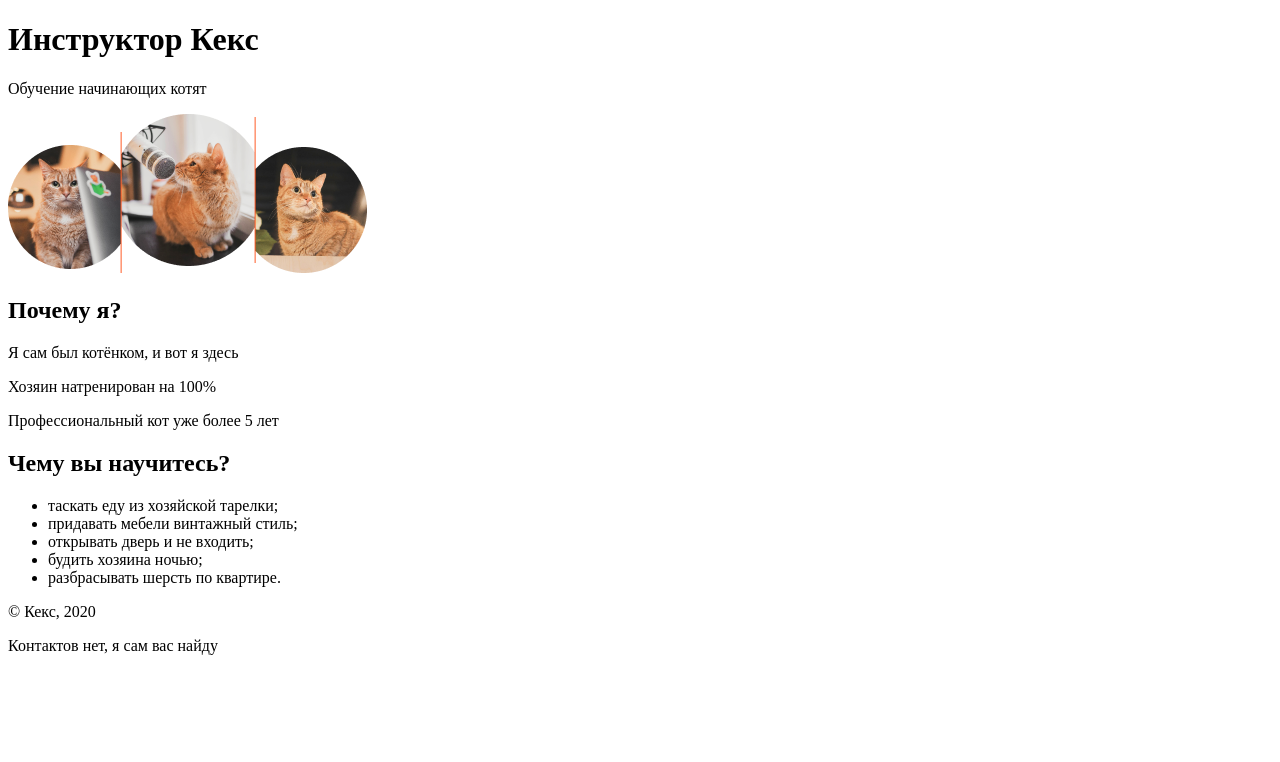
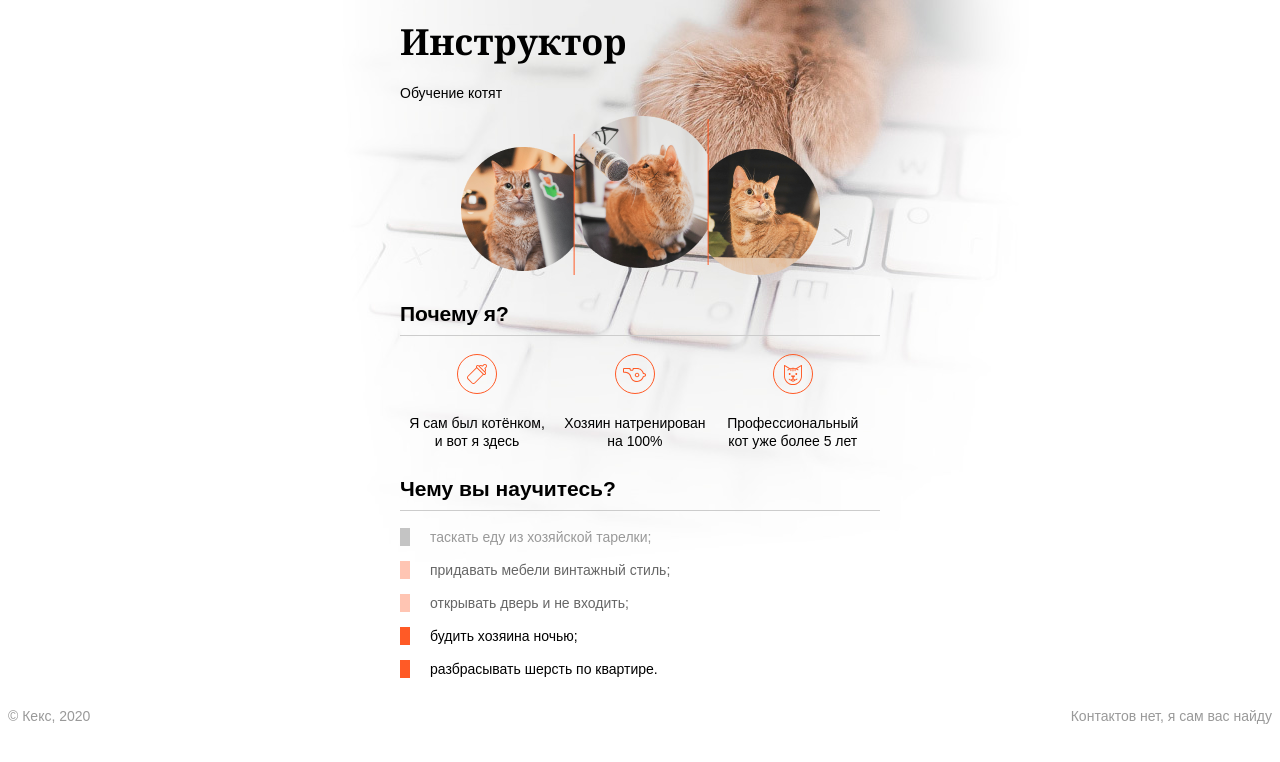
Before and after one commit to Alicelid/new-site, a plain HTML site: page index.html in a window 1280 px wide. Drawn offline with Linux system fonts and the light colour scheme; files whose address does not match are found by name.

Commit message:
Add files via upload

```diff
--- a/index.html
+++ b/index.html
@@ -3,14 +3,14 @@
   <head>
     <meta charset="utf-8">
     <title>Инструктор Кекс</title>
-    <link href="https://fonts.googleapis.com/css?family=Montserrat:400,500,700|Old+Standard+TT&display=swap&subset=cyrillic" rel="stylesheet" href="style.css">
+    <link rel="stylesheet" href="style.css">
   </head>
   <body>
     <div class="container">
       <header class="site-header">
 	  <div class="container">
-        <h1>Инструктор Кекс</h1>
-        <p>Обучение начинающих котят</p>
+        <h1>Инструктор</h1>
+        <p>Обучение котят</p>
         <img src="img/keks.png">
       </header>
 
```
